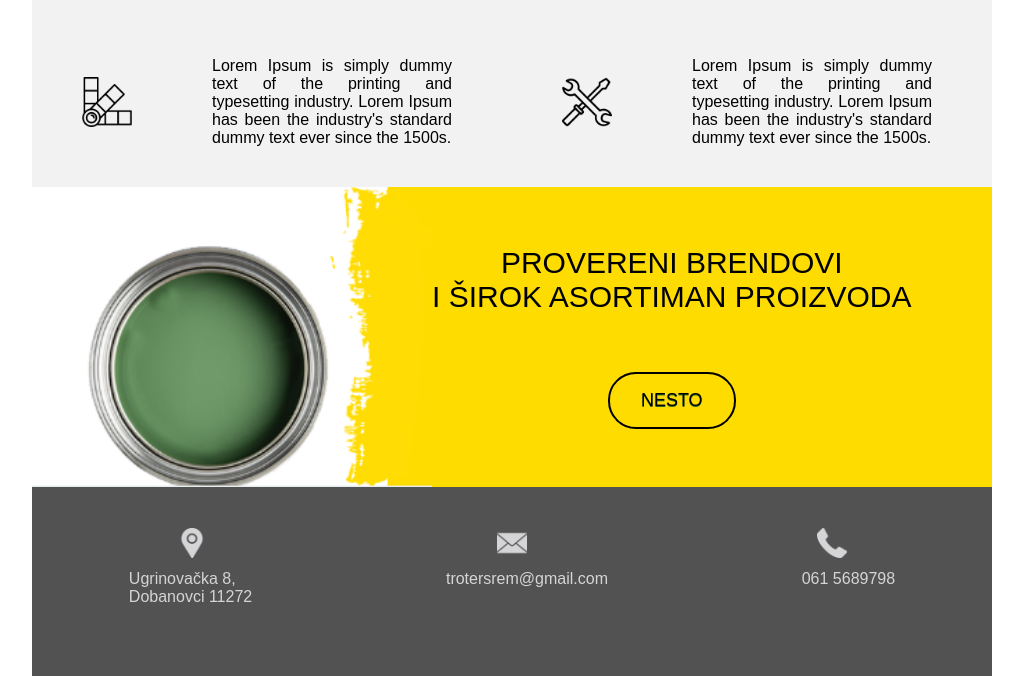
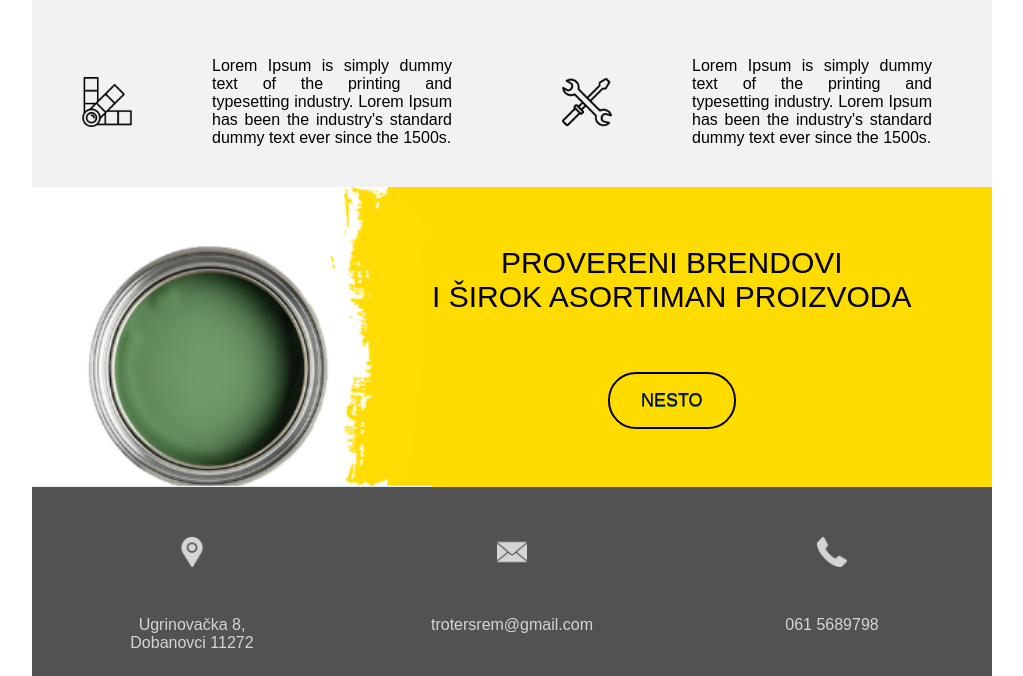
Before and after one commit to IvanaaVasic/farbara, a website: page index.html in a window 1280 px wide. Shown: the part 1611-2287 px from the top of the page, without its empty margins (128-1151 px from the left). Drawn offline with Linux system fonts and the light colour scheme.

Commit message:
convert info to flex

```diff
--- a/css/styles.css
+++ b/css/styles.css
@@ -379,20 +379,15 @@
 
 .icon-footer {
     display: flex;
-    flex-direction: row;
-    height: 70px;
-    justify-content: space-around;
     align-items: center;
+    flex: 1 1 0;
 }
 
 .info {
     display: flex;
-    flex-direction: row;
-    height: 70px;
-    justify-content: space-around;
     font-family: sans-serif;
     color: #D5D5D7;
-    margin-top: -50px;
+    flex: 1 1 0;
 }
 
 .social-media {
@@ -507,6 +502,11 @@
         font-weight: normal;
         padding: 16px 31px;
     }
+}
+
+.info-item {
+    flex: 1 1 0;
+    text-align: center;
 }
 
 @media only screen and (max-width: 500px) {
--- a/index.html
+++ b/index.html
@@ -114,15 +114,21 @@
 
         <div class='section feature-5'>
             <div class="icon-footer">
-                <div><img class="icon-image" src="img/pins.png"></div>
-                <div><img class="icon-image" src="img/mail.png"></div>
-                <div><img class="icon-image" src="img/phone.png"></div>
+                <div class="info-item">
+                    <img class="icon-image" src="img/pins.png">
+                </div>
+                <div class="info-item">
+                    <img class="icon-image" src="img/mail.png">
+                </div>
+                <div class="info-item">
+                    <img class="icon-image" src="img/phone.png">
+                </div>
             </div>
 
             <div class="info">
-                <div class="adress">Ugrinovačka 8,<br> Dobanovci 11272</div>
-                <div class="mail">trotersrem@gmail.com</div>
-                <div class="phone">061 5689798</div>
+                <div class="adress info-item">Ugrinovačka 8,<br> Dobanovci 11272</div>
+                <div class="mail info-item">trotersrem@gmail.com</div>
+                <div class="phone info-item">061 5689798</div>
             </div>
             <div class="social-media">
                 <div><img class="sm-icon" src="img/facebook.png"></div>
```
